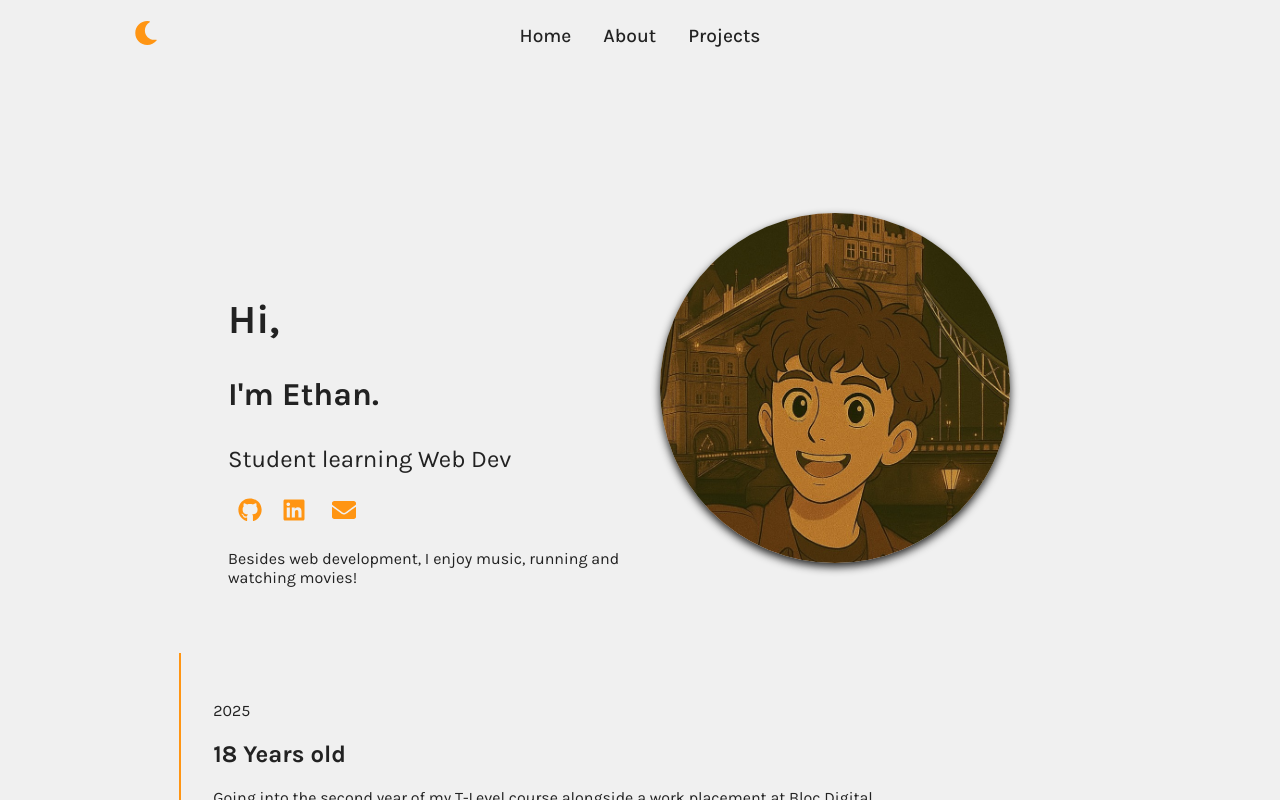
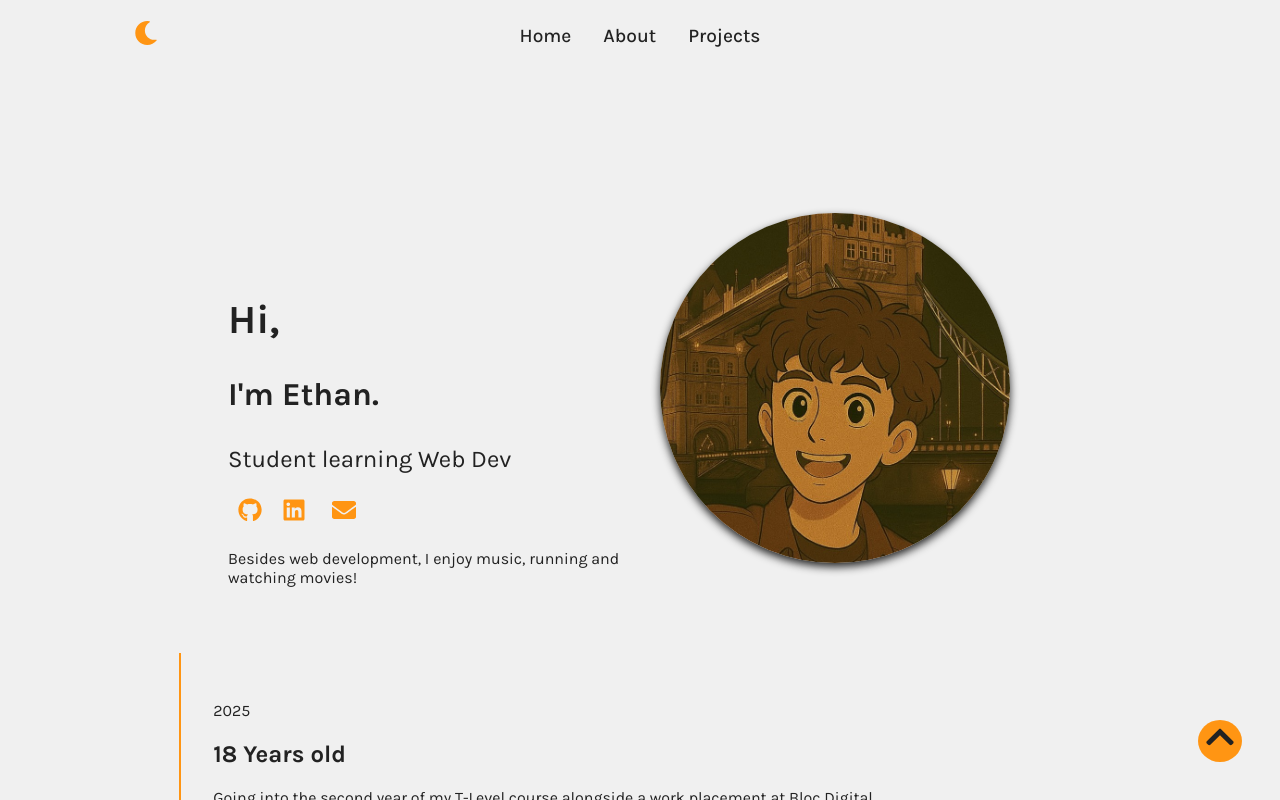
Before and after one commit to EthanGreatorex/ReactPortfolio, a React (Vite) app in the folder portfolio-website/: page / in a window 1280 px wide. Shown: the top 800 px of the page. Built offline with nearby package versions, Linux system fonts and the light colour scheme.

Commit message:
Added scroll up button

```diff
--- a/portfolio-website/src/components/MainContent.jsx
+++ b/portfolio-website/src/components/MainContent.jsx
@@ -2,6 +2,7 @@ import Hero from "./Hero";
 import TimeLine from "./TimeLine";
 import Projects from "./Projects";
 import React from "react";
+import Scroll from "./Scroll";
 
 function MainContent() {
     return (
@@ -9,6 +10,7 @@ function MainContent() {
         <section id="home"><Hero></Hero></section>
         <section id="about"><TimeLine></TimeLine></section>
         <section id="projects"><Projects></Projects></section>
+        <Scroll></Scroll>
         </>
     )
 }
--- /dev/null
+++ b/portfolio-website/src/components/Scroll.jsx
@@ -0,0 +1,21 @@
+
+import React from "react";
+import {motion } from "framer-motion";
+import "../css/scroll.css";
+import { FaChevronUp } from "react-icons/fa";
+
+export default function Scroll() {
+
+    return (
+        <motion.div
+            className="scroll"
+            initial={{ opacity: 0, y: 50 }}
+            whileInView={{ opacity: 1, y: 0 }}
+            transition={{ duration: 1.5, ease: "easeOut" }}
+            viewport={{ once: true, amount: 0.3 }}>
+                <button className="scroll__button">
+                    <a href="#home"><FaChevronUp className="scroll__icon" /></a>
+                </button>
+            </motion.div>
+    )
+}
--- /dev/null
+++ b/portfolio-website/src/css/scroll.css
@@ -0,0 +1,26 @@
+
+.scroll{
+    position: fixed;
+    width: 30px;
+    height: 30px;
+    bottom: 50px;
+    right: 45px;
+    z-index: 1000;
+    display: flex;
+    flex-direction: column;
+    align-items: center;
+}
+
+.scroll__button{
+    text-align: center;
+    font-size: 2rem;
+    background-color:var(--accent-color);
+    border-radius: 50%;
+    border: none;
+
+}
+
+.scroll__icon{
+    color: var(--text-color);
+    transition: all 0.3s ease;
+}
```
Also changed, not shown: portfolio-website/src/components/LoadingScreen.jsx (line endings or trailing spaces).
